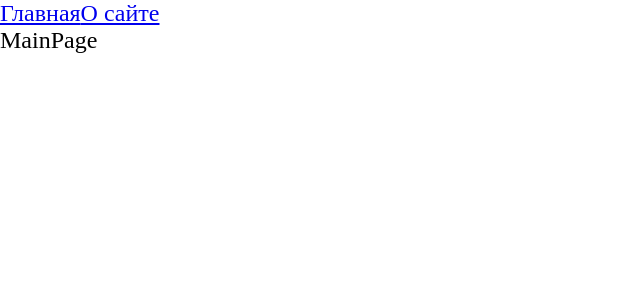
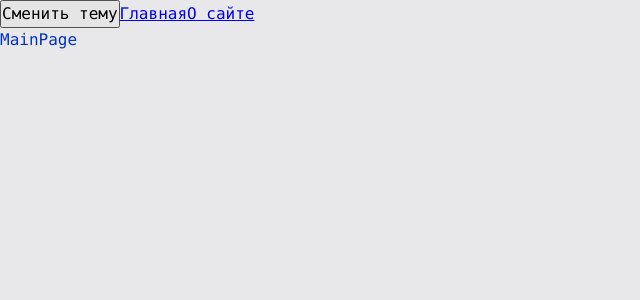
Before and after one commit to SlavaUnbel/full-prod-project, a React app: page / in a window 1280 px wide. Shown: the top 300 px of the page, without its empty margins (0-640 px from the left). Built offline with nearby package versions, Linux system fonts and the light colour scheme.

Commit message:
feat(styles): create basic styles architecture and theme provider

```diff
--- a/src/App.tsx
+++ b/src/App.tsx
@@ -4,11 +4,20 @@
 import AboutPage from './pages/AboutPage/AboutPage.async';
 import MainPage from './pages/MainPage/MainPage.async';
 
-import './index.scss';
+import useTheme from './theme/useTheme';
+import classNames from './helpers/classNames/classNames';
+
+import './styles/index.scss'
 
 const App = () => {
+    const { theme, toggleTheme } = useTheme();
+
+    const bool = true;
+
     return (
-        <div className='app'>
+        <div className={classNames('app', {}, [theme])}>
+            <button onClick={ toggleTheme }>Сменить тему</button>
+
             <Link to='/'>Главная</Link>
             <Link to='/about'>О сайте</Link>
 
--- /dev/null
+++ b/src/helpers/classNames/classNames.ts
@@ -0,0 +1,11 @@
+type Mods = Record<string, string | boolean>;
+
+export default function classNames(cls: string, mods: Mods, additional: string[]): string {
+    return [
+        cls,
+        ...additional,
+        Object.entries(mods)
+            .filter(([_, value]) => !!value)
+            .map(([className]) => className),
+    ].join(' ');
+};
--- a/src/index.scss
+++ /dev/null
@@ -1,9 +0,0 @@
-* {
-    margin: 0;
-    padding: 0;
-    box-sizing: border-box;
-}
-
-.app {
-    font-size: 24px;
-}
--- a/src/index.tsx
+++ b/src/index.tsx
@@ -2,10 +2,13 @@
 import { BrowserRouter as Router } from 'react-router-dom';
 
 import App from './App';
+import ThemeProvider from './theme/ThemeProvider';
 
 render(
     <Router>
-        <App />
+        <ThemeProvider>
+            <App />
+        </ThemeProvider>
     </Router>,
     document.getElementById('root'),
 )
--- /dev/null
+++ b/src/styles/index.scss
@@ -0,0 +1,15 @@
+@import 'reset';
+@import 'variables/global';
+@import 'themes/normal';
+@import 'themes/dark';
+
+.app {
+    font-family: var(--font-family-main);
+    font-size: var(--font-size-m);
+    line-height: var(--font-line-m);
+
+    background: var(--bg-color);
+    color: var(--primary-color);
+
+    min-height: 100vh;
+}
--- /dev/null
+++ b/src/styles/reset.scss
@@ -0,0 +1,13 @@
+* {
+    margin: 0;
+    padding: 0;
+    box-sizing: border-box;
+}
+
+input,
+button,
+textarea,
+select {
+    margin: 0;
+    font: inherit;
+}
--- /dev/null
+++ b/src/styles/themes/dark.scss
@@ -0,0 +1,6 @@
+.app.dark {
+    --bg-color: #09095a;
+
+    --primary-color: #049604;
+    --secondary-color: #04ff04;
+}
--- /dev/null
+++ b/src/styles/themes/normal.scss
@@ -0,0 +1,6 @@
+.app.light {
+    --bg-color: #e8e8ea;
+
+    --primary-color: #0232c2;
+    --secondary-color: #0449e0;
+}
--- /dev/null
+++ b/src/styles/variables/global.scss
@@ -0,0 +1,9 @@
+:root {
+    --font-family-main: Consolas, "Times New Roman", Serif;
+
+    --font-size-m: 16px;
+    --font-line-m: 24px;
+
+    --font-size-l: 24px;
+    --font-line-l: 32px;
+}
--- /dev/null
+++ b/src/theme/ThemeContext.ts
@@ -0,0 +1,15 @@
+import { createContext } from 'react';
+
+export enum Theme {
+    LIGHT = 'light',
+    DARK = 'dark',
+}
+
+export interface ThemeContextProps {
+    theme?: Theme;
+    setTheme?: (theme: Theme) => void;
+}
+
+export const ThemeContext = createContext<ThemeContextProps>({});
+
+export const LOCAL_STORAGE_THEME_KEY = 'theme';
--- /dev/null
+++ b/src/theme/ThemeProvider.tsx
@@ -0,0 +1,21 @@
+import { FC, useMemo, useState } from 'react';
+
+import { LOCAL_STORAGE_THEME_KEY, Theme, ThemeContext } from './ThemeContext'
+
+const defaultTheme = localStorage.getItem(LOCAL_STORAGE_THEME_KEY) as Theme || Theme.LIGHT;
+
+const ThemeProvider: FC = ({ children }) => {
+    const [theme, setTheme] = useState<Theme>(defaultTheme);
+
+    const defaultProps = useMemo(() => ({
+        theme, setTheme,
+    }), [theme]);
+
+    return (
+        <ThemeContext.Provider value={defaultProps}>
+            { children }
+        </ThemeContext.Provider>
+    )
+}
+
+export default ThemeProvider
--- /dev/null
+++ b/src/theme/useTheme.ts
@@ -0,0 +1,23 @@
+import { useContext } from 'react';
+import { LOCAL_STORAGE_THEME_KEY, Theme, ThemeContext } from './ThemeContext';
+
+interface UseThemeResult {
+    theme: Theme
+    toggleTheme: () => void;
+}
+
+export default function useTheme(): UseThemeResult {
+    const { theme, setTheme } = useContext(ThemeContext);
+
+    const toggleTheme = () => {
+        const newTheme = theme === Theme.DARK ? Theme.LIGHT : Theme.DARK;
+
+        setTheme(newTheme);
+        localStorage.setItem(LOCAL_STORAGE_THEME_KEY, newTheme);
+    }
+
+    return {
+        theme,
+        toggleTheme,
+    }
+};
```
Also changed, not shown: 1 other file (tests, documents, lock files or other folders).
